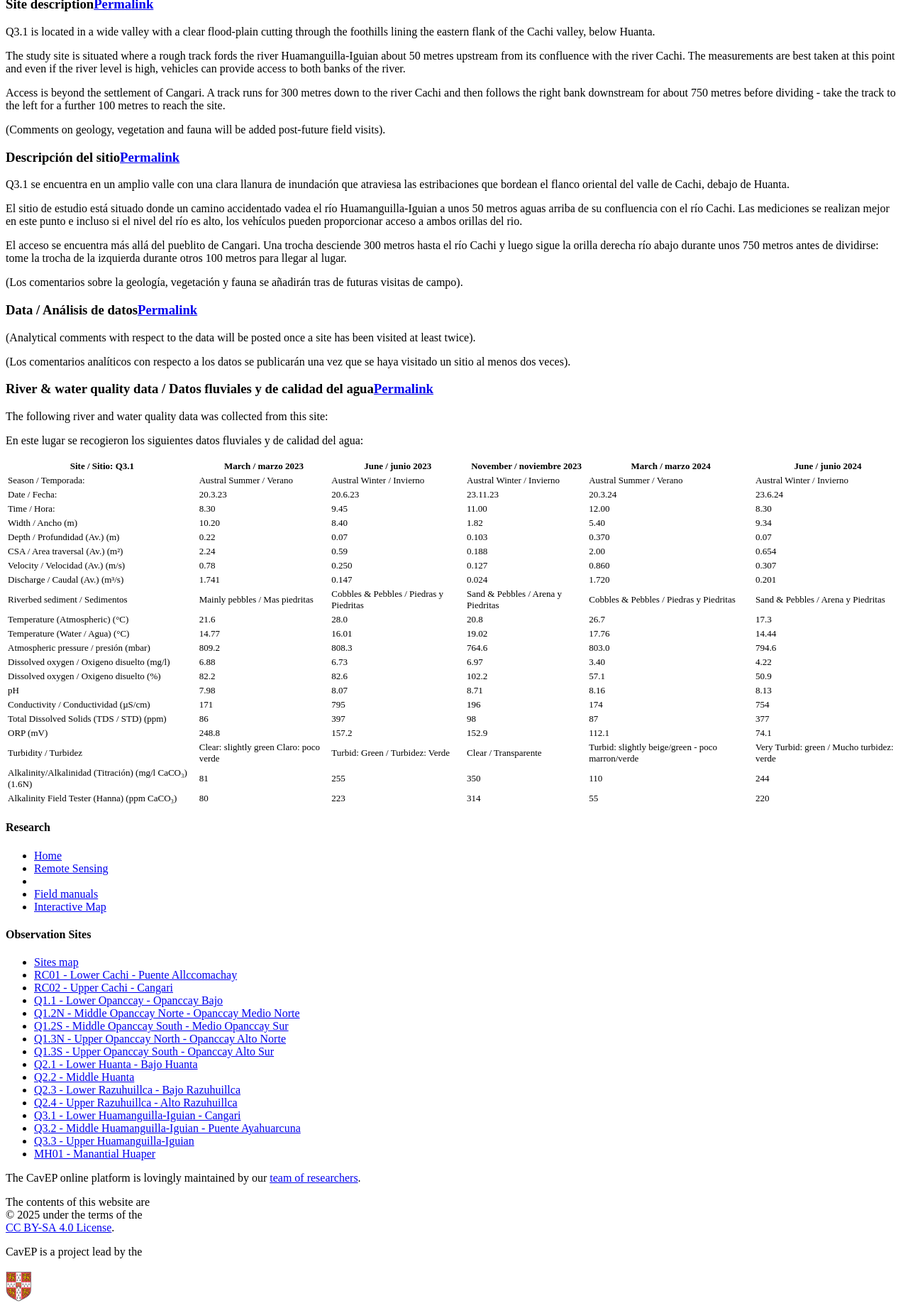
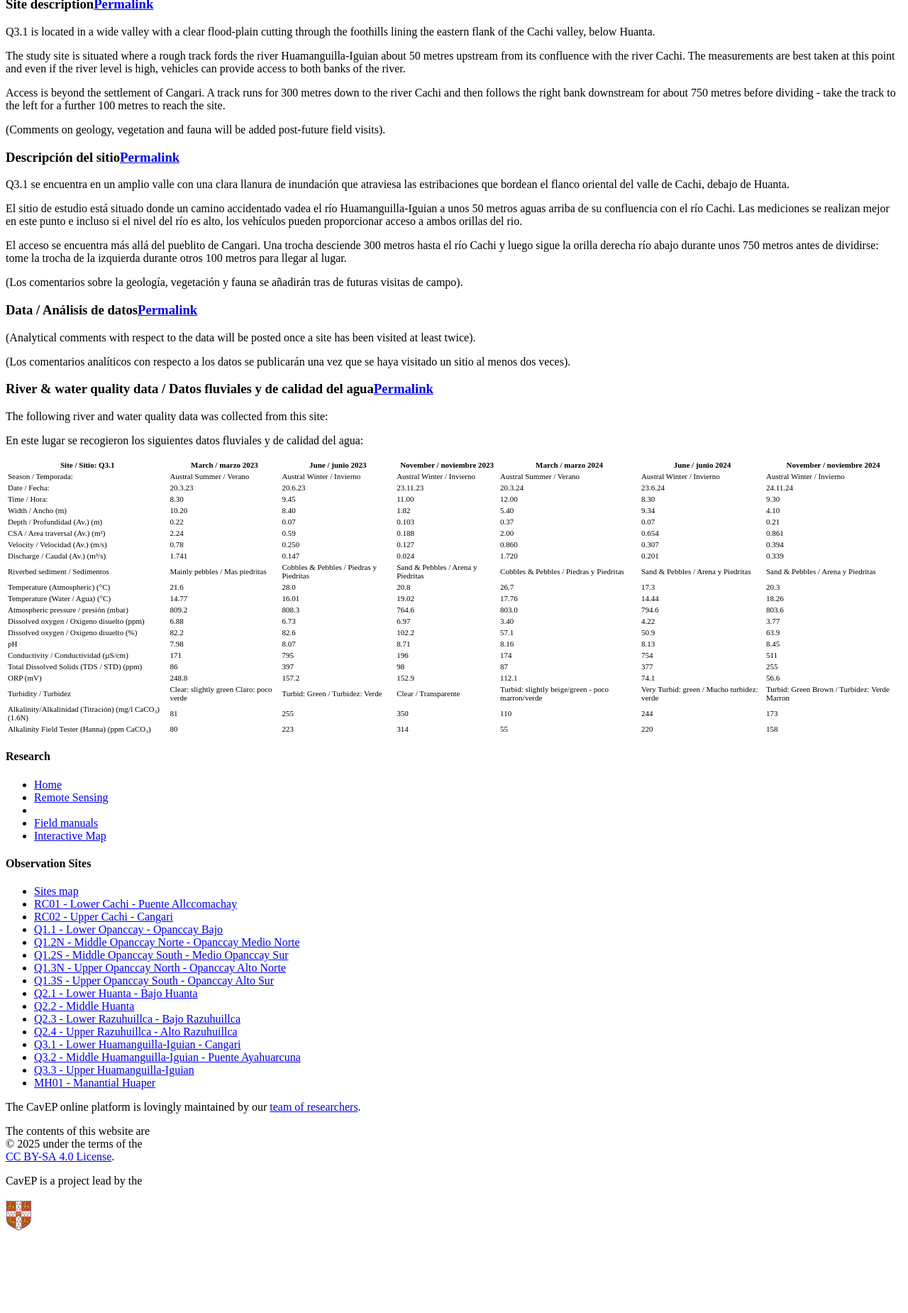
Before and after one commit to HVLepage/cavep-unah, a Jekyll site: the page built from _docs/site-network/Q3_1.md, in a window 1280 px wide, cut to the strip 2570-4420 px from the top of the page. Shown: the whole strip at 71% size. Built offline with Jekyll 4.4.1, drawn with Linux system fonts in a browser that asks for light colours; comment, search, counter and statistics services are not loaded; after the commit the page ends 4320 px from its top, so only the background shows below that.

Commit message:
Update Q3_1.md

```diff
--- a/_docs/site-network/Q3_1.md
+++ b/_docs/site-network/Q3_1.md
@@ -4,7 +4,7 @@
 ---
 <style scoped>
 table {
-  font-size: 13px;
+  font-size: 11px;
 }
 </style>
 
@@ -66,26 +66,26 @@
 
 En este lugar se recogieron los siguientes datos fluviales y de calidad del agua:
 
-|     Site / Sitio: Q3.1                                         |     March / marzo 2023                               |     June / junio 2023                          |     November / noviembre 2023             |      March / marzo 2024                                 |     June / junio 2024                                |
-|----------------------------------------------------------------|------------------------------------------------------|------------------------------------------------|-------------------------------------------|---------------------------------------------------------|------------------------------------------------------|
-|     Season / Temporada:                                        |     Austral Summer / Verano                          |     Austral Winter / Invierno                  |     Austral Winter / Invierno             |     Austral Summer / Verano                             |     Austral Winter / Invierno                        |
-|     Date / Fecha:                                              |     20.3.23                                          |     20.6.23                                    |     23.11.23                              |     20.3.24                                             |     23.6.24                                          |
-|     Time / Hora:                                               |     8.30                                             |     9.45                                       |     11.00                                 |     12.00                                               |     8.30                                             |
-|     Width / Ancho (m)                                          |     10.20                                            |     8.40                                       |     1.82                                  |     5.40                                                |     9.34                                             |
-|     Depth / Profundidad (Av.) (m)                              |     0.22                                             |     0.07                                       |     0.103                                 |     0.370                                               |     0.07                                             |
-|     CSA / Area traversal (Av.) (m²)                            |     2.24                                             |     0.59                                       |     0.188                                 |     2.00                                                |     0.654                                            |
-|     Velocity / Velocidad    (Av.) (m/s)                        |     0.78                                             |     0.250                                      |     0.127                                 |     0.860                                               |     0.307                                            |
-|     Discharge / Caudal (Av.) (m³/s)                            |     1.741                                            |     0.147                                      |     0.024                                 |     1.720                                               |     0.201                                            |
-|     Riverbed sediment / Sedimentos                             |     Mainly pebbles / Mas piedritas                   |     Cobbles & Pebbles / Piedras y Piedritas    |     Sand & Pebbles / Arena y Piedritas    |     Cobbles & Pebbles / Piedras y Piedritas             |     Sand & Pebbles / Arena y Piedritas               |
-|     Temperature (Atmospheric) (°C)                             |     21.6                                             |     28.0                                       |     20.8                                  |     26.7                                                |     17.3                                             |
-|     Temperature (Water / Agua) (°C)                            |     14.77                                            |     16.01                                      |     19.02                                 |     17.76                                               |     14.44                                            |
-|     Atmospheric pressure / presión (mbar)                      |     809.2                                            |     808.3                                      |     764.6                                 |     803.0                                               |     794.6                                            |
-|     Dissolved oxygen /   Oxigeno disuelto (mg/l)               |     6.88                                             |     6.73                                       |     6.97                                  |     3.40                                                |     4.22                                             |
-|     Dissolved oxygen / Oxigeno disuelto (%)                    |     82.2                                             |     82.6                                       |     102.2                                 |     57.1                                                |     50.9                                             |
-|     pH                                                         |     7.98                                             |     8.07                                       |     8.71                                  |     8.16                                                |     8.13                                             |
-|     Conductivity / Conductividad (µS/cm)                       |     171                                              |     795                                        |     196                                   |     174                                                 |     754                                              |
-|     Total Dissolved Solids (TDS / STD)  (ppm)                  |     86                                               |     397                                        |     98                                    |     87                                                  |     377                                              |
-|     ORP (mV)                                                   |     248.8                                            |     157.2                                      |     152.9                                 |     112.1                                               |     74.1                                             |
-|     Turbidity / Turbidez                                       |     Clear: slightly green      Claro: poco verde     |     Turbid: Green / Turbidez: Verde            |     Clear / Transparente                  |     Turbid: slightly beige/green - poco marron/verde    |     Very Turbid: green / Mucho turbidez:    verde    |
-|     Alkalinity/Alkalinidad   (Titración) (mg/l CaCO₃)(1.6N)    |     81                                               |     255                                        |     350                                   |     110                                                 |     244                                              |
-|     Alkalinity Field Tester (Hanna) (ppm CaCO₃)                |     80                                               |     223                                        |     314                                   |     55                                                  |     220                                              |
+|     Site / Sitio: Q3.1                                         |     March / marzo 2023                               |     June / junio 2023                          |     November / noviembre 2023             |      March / marzo 2024                                   |     June / junio 2024                                |     November / noviembre 2024                         |
+|----------------------------------------------------------------|------------------------------------------------------|------------------------------------------------|-------------------------------------------|-----------------------------------------------------------|------------------------------------------------------|-------------------------------------------------------|
+|     Season / Temporada:                                        |     Austral Summer / Verano                          |     Austral Winter / Invierno                  |     Austral Winter / Invierno             |     Austral Summer / Verano                               |     Austral Winter / Invierno                        |     Austral Winter / Invierno                         |
+|     Date / Fecha:                                              |     20.3.23                                          |     20.6.23                                    |     23.11.23                              |     20.3.24                                               |     23.6.24                                          |     24.11.24                                          |
+|     Time / Hora:                                               |     8.30                                             |     9.45                                       |     11.00                                 |     12.00                                                 |     8.30                                             |     9.30                                              |
+|     Width / Ancho (m)                                          |     10.20                                            |     8.40                                       |     1.82                                  |     5.40                                                  |     9.34                                             |     4.10                                              |
+|     Depth / Profundidad (Av.) (m)                              |     0.22                                             |     0.07                                       |     0.103                                 |     0.37                                                  |     0.07                                             |     0.21                                              |
+|     CSA / Area traversal (Av.) (m²)                            |     2.24                                             |     0.59                                       |     0.188                                 |     2.00                                                  |     0.654                                            |     0.861                                             |
+|     Velocity / Velocidad    (Av.) (m/s)                        |     0.78                                             |     0.250                                      |     0.127                                 |     0.860                                                 |     0.307                                            |     0.394                                             |
+|     Discharge / Caudal (Av.) (m³/s)                            |     1.741                                            |     0.147                                      |     0.024                                 |     1.720                                                 |     0.201                                            |     0.339                                             |
+|     Riverbed sediment / Sedimentos                             |     Mainly pebbles / Mas piedritas                   |     Cobbles & Pebbles / Piedras y Piedritas    |     Sand & Pebbles / Arena y Piedritas    |     Cobbles & Pebbles / Piedras y Piedritas               |     Sand & Pebbles / Arena y Piedritas               |     Sand & Pebbles / Arena y Piedritas                |
+|     Temperature (Atmospheric) (°C)                             |     21.6                                             |     28.0                                       |     20.8                                  |     26.7                                                  |     17.3                                             |     20.3                                              |
+|     Temperature (Water / Agua) (°C)                            |     14.77                                            |     16.01                                      |     19.02                                 |     17.76                                                 |     14.44                                            |     18.26                                             |
+|     Atmospheric pressure / presión (mbar)                      |     809.2                                            |     808.3                                      |     764.6                                 |     803.0                                                 |     794.6                                            |     803.6                                             |
+|     Dissolved oxygen /   Oxigeno disuelto (ppm)                |     6.88                                             |     6.73                                       |     6.97                                  |     3.40                                                  |     4.22                                             |     3.77                                              |
+|     Dissolved oxygen / Oxigeno disuelto (%)                    |     82.2                                             |     82.6                                       |     102.2                                 |     57.1                                                  |     50.9                                             |     63.9                                              |
+|     pH                                                         |     7.98                                             |     8.07                                       |     8.71                                  |     8.16                                                  |     8.13                                             |     8.45                                              |
+|     Conductivity / Conductividad (µS/cm)                       |     171                                              |     795                                        |     196                                   |     174                                                   |     754                                              |     511                                               |
+|     Total Dissolved Solids (TDS / STD)  (ppm)                  |     86                                               |     397                                        |     98                                    |     87                                                    |     377                                              |     255                                               |
+|     ORP (mV)                                                   |     248.8                                            |     157.2                                      |     152.9                                 |     112.1                                                 |     74.1                                             |     56.6                                              |
+|     Turbidity / Turbidez                                       |     Clear: slightly green      Claro: poco verde     |     Turbid: Green / Turbidez: Verde            |     Clear / Transparente                  |     Turbid: slightly beige/green - poco   marron/verde    |     Very Turbid: green / Mucho turbidez:    verde    |     Turbid: Green Brown / Turbidez:   Verde Marron    |
+|     Alkalinity/Alkalinidad   (Titración) (mg/l CaCO₃)(1.6N)    |     81                                               |     255                                        |     350                                   |     110                                                   |     244                                              |     173                                               |
+|     Alkalinity Field Tester (Hanna) (ppm CaCO₃)                |     80                                               |     223                                        |     314                                   |     55                                                    |     220                                              |     158                                               |
```
